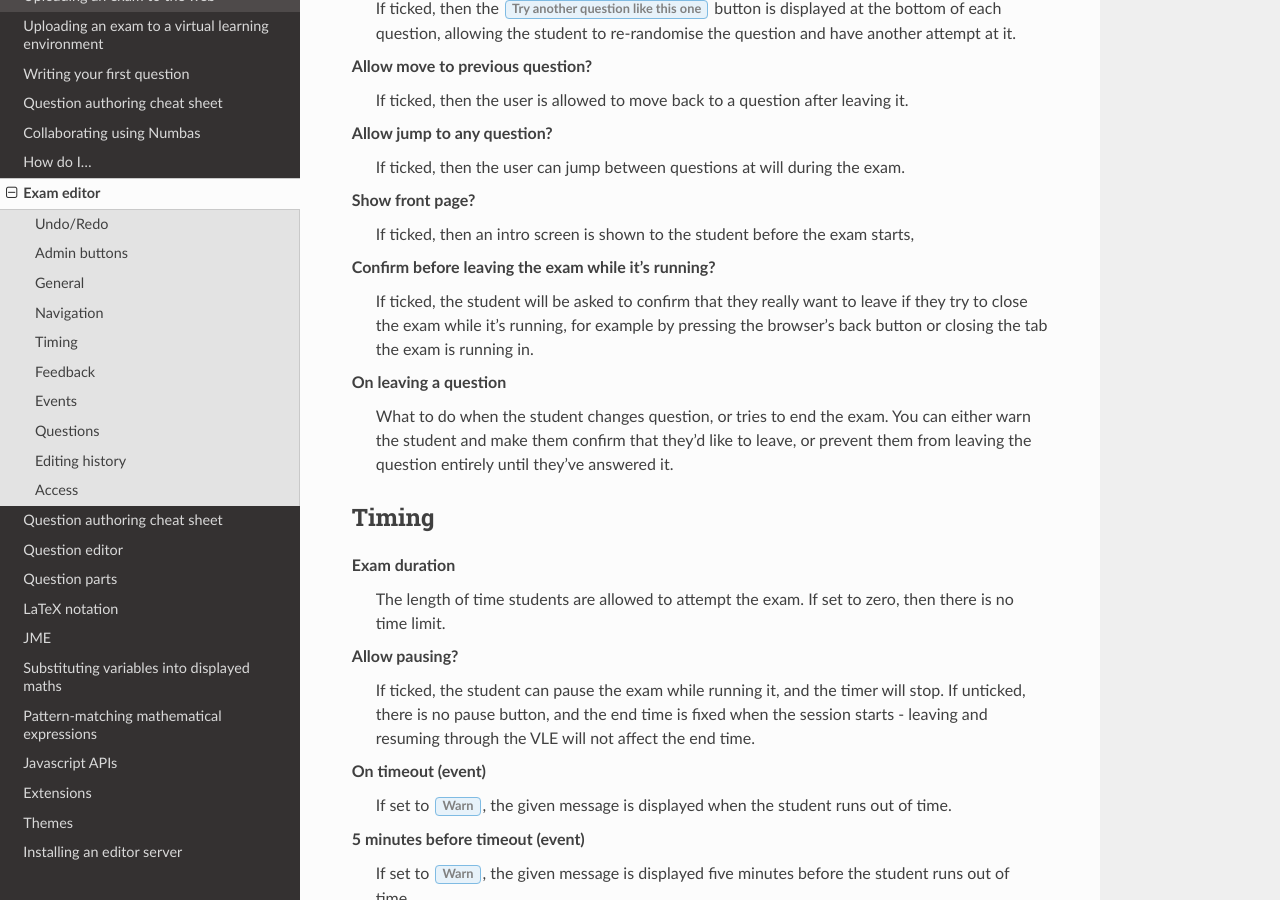
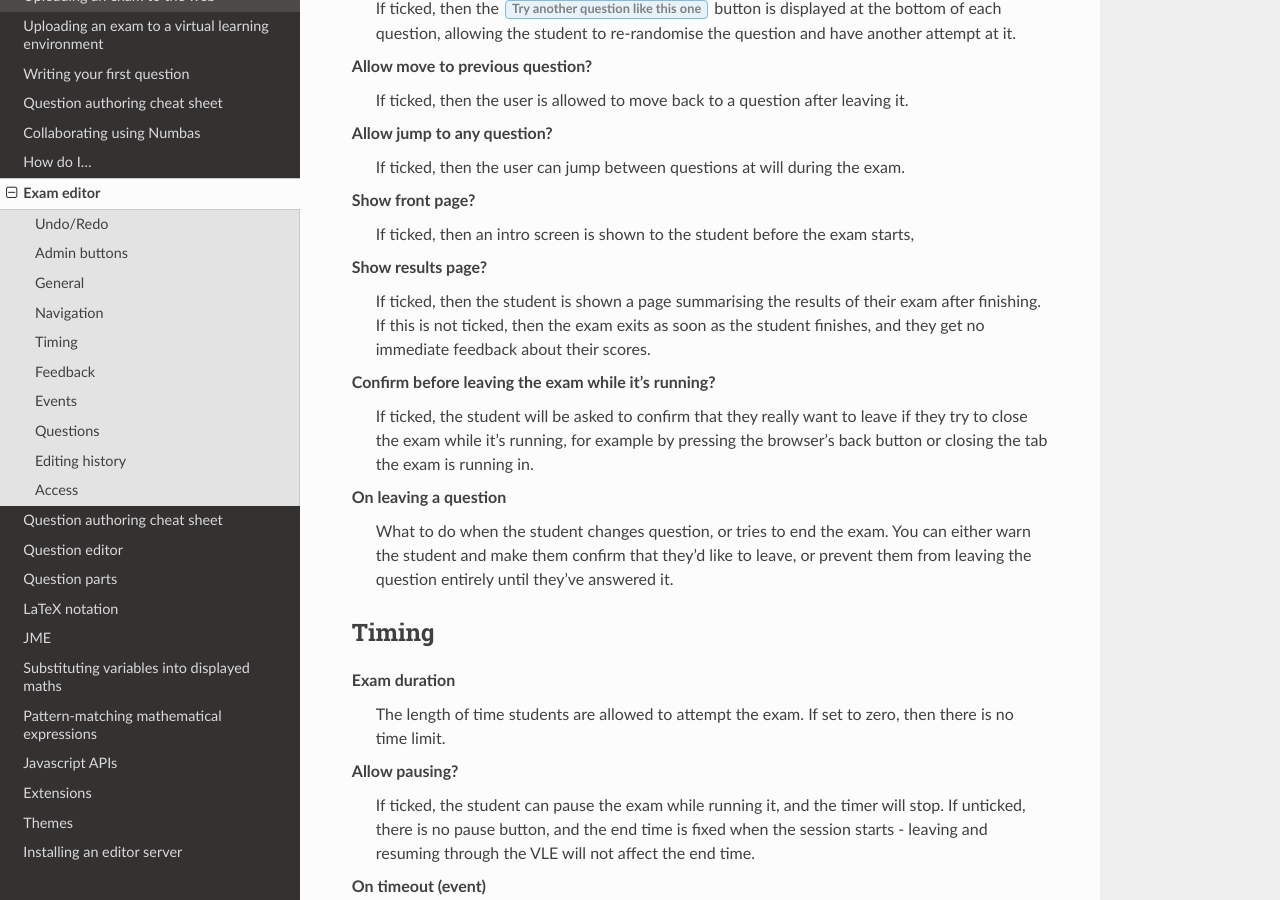
Before and after one commit to numbas/editor-docs, a Sphinx documentation site: the page built from source/exam-reference.rst, in a window 1280 px wide and 900 px high, scrolled down 2187 px. Built offline with Sphinx 7.4.7 and the Read the Docs theme 2.0.0, drawn with Linux system fonts in a browser that asks for light colours.

Commit message:
document "show results page?"
see numbas/Numbas#381

```diff
--- a/source/exam-reference.rst
+++ b/source/exam-reference.rst
@@ -82,6 +82,10 @@ The navigation settings control how the student can move through the exam, and w
 
     Show front page?
         If ticked, then an intro screen is shown to the student before the exam starts,
+
+    Show results page?
+        If ticked, then the student is shown a page summarising the results of their exam after finishing.
+        If this is not ticked, then the exam exits as soon as the student finishes, and they get no immediate feedback about their scores.
 
     Confirm before leaving the exam while it's running?
         If ticked, the student will be asked to confirm that they really want to leave if they try to close the exam while it's running, for example by pressing the browser's back button or closing the tab the exam is running in.
```
